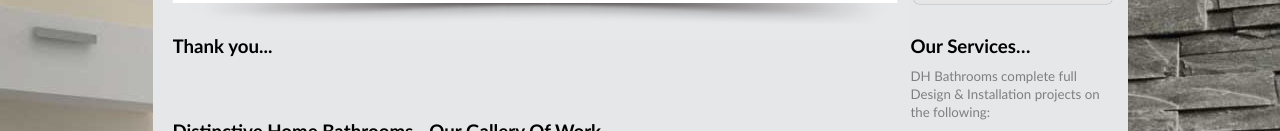
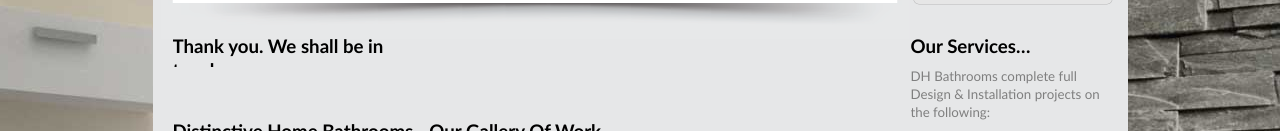
Before and after one commit to dvomedia/distinctivehomebathrooms.com, a plain HTML site: page thankyou.html in a window 1280 px wide. Shown: the part 438-569 px from the top of the page. Drawn offline with Linux system fonts and the light colour scheme.

Commit message:
[refs DVO-65] adding addtional information to thankyou.html

```diff
--- a/thankyou.html
+++ b/thankyou.html
@@ -136,7 +136,7 @@
     <!--End Cookie Script-->
       </div>
       <div style="position:absolute;left:20px;top:472px;width:267px;height:33px;overflow:hidden;">
-        <h2 class="Heading-2"><span class="C-2">Thank you... &nbsp;</span></h2>
+        <h2 class="Heading-2"><span class="C-2">Thank you. We shall be in touch.</span></h2>
       </div>
       <div style="position:absolute;left:758px;top:472px;width:205px;height:33px;overflow:hidden;"><h2 class="Heading-2"><span class="C-2">Our Services…</span></h2></div>
 
```
